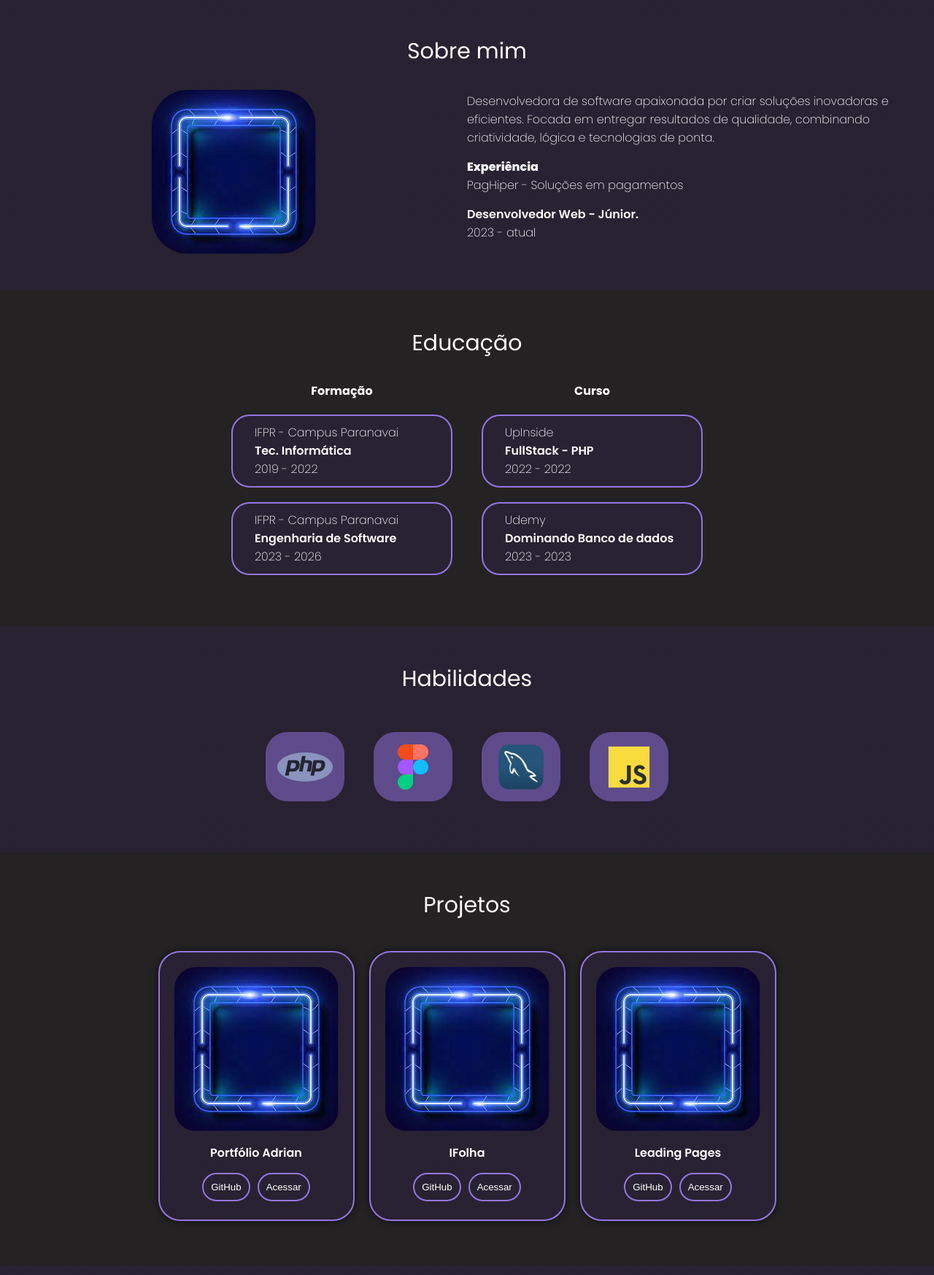
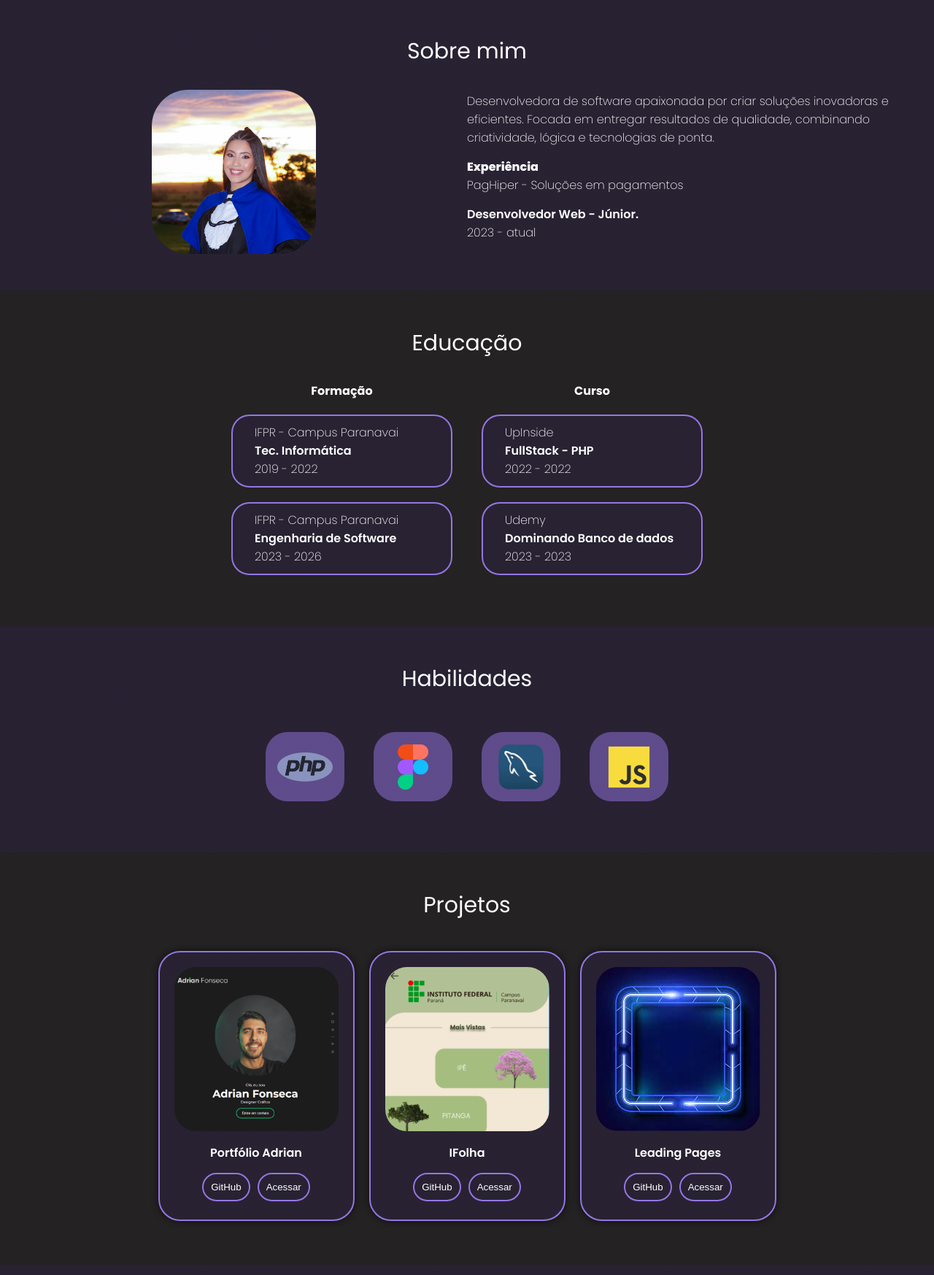
Before and after one commit to danisfon/portfolio-daniele, a plain HTML site: page index.html in a window 1280 px wide. Shown: the part 720-2467 px from the top of the page at 73% size. Drawn offline with Linux system fonts and the light colour scheme.

Commit message:
update | imagens dos cards

```diff
--- a/index.html
+++ b/index.html
@@ -48,7 +48,7 @@
 
     <div class="sobre_mim">
         <div class="sobre_mim_foto">
-            <img src="images/quadrado.jpg" alt="arvore">
+            <img src="images/eu.jpg" alt="imagem pessoal">
         </div>
 
         <div class="sobre_mim_texto">
@@ -134,7 +134,7 @@
     <div class="cards">
 
         <div class="card">
-            <img src="images/quadrado.jpg" alt="arvore">
+            <img src="images/adrian.png" alt="arvore">
             <p class="poppins-semibold">Portfólio Adrian</p>
 
             <div class="botao">
@@ -144,7 +144,7 @@
         </div>
 
         <div class="card">
-            <img src="images/quadrado.jpg" alt="arvore">
+            <img src="images/ifolha.png" alt="arvore">
             <p class="poppins-semibold">IFolha</p>
 
             <div class="botao">
--- a/styles.css
+++ b/styles.css
@@ -76,7 +76,7 @@ hr {
 /****************PAGINA INICIAL****************/
 
 .principal_texto .poppins-medium {
-   font-size: 40px;
+   font-size: 60px;
 }
 
 .principal {
@@ -125,6 +125,8 @@ hr {
 
 .sobre_mim_foto img {
     border-radius: 50px;
+    width: 225px;
+    height: 225px;
 }
 
 .sobre_mim_texto .poppins-extralight {
@@ -214,7 +216,10 @@ hr {
 }
 
 .card img {
-    border-radius: 30px}
+    border-radius: 30px;
+    width: 225px;
+    height: 225px;
+}
 
 .card p {
     text-align: center;
```
Also changed, not shown: images/adrian.png (added), images/eu.jpg (added), images/ifolha.png (added), 1 other file.
